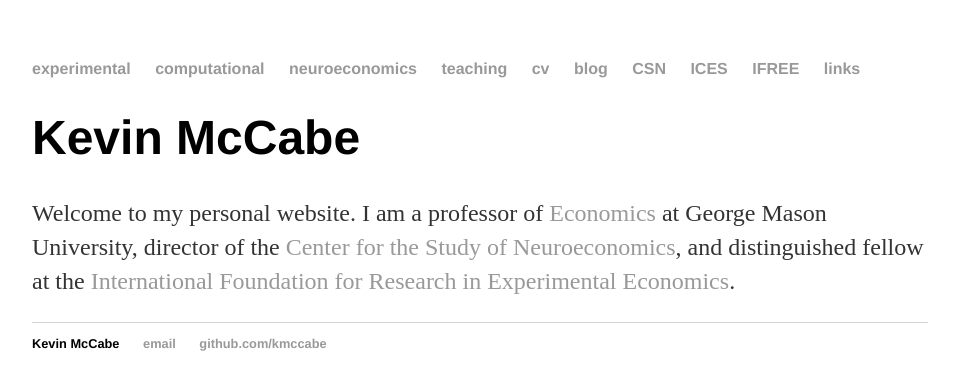
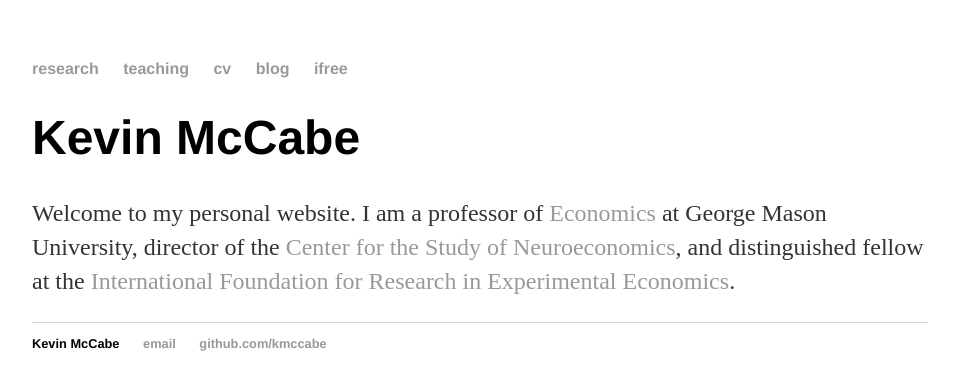
Before and after one commit to Kmccabe/KAM.github.io, a Jekyll site: the page built from index.html, in a window 1280 px wide. Shown: the top 390 px of the page, without its empty margins (160-1113 px from the left). Built offline with Jekyll 4.4.1, drawn with Linux system fonts in a browser that asks for light colours.

Commit message:
updated menu

```diff
--- a/_layouts/default.html
+++ b/_layouts/default.html
@@ -8,16 +8,11 @@
 		<body>
 			<nav>
 	    		<ul>
-					<li><a href="/exp econ">experimental</a></li>
-					<li><a href="/comp exp econ">computational</a></li>
-					<li><a href="/neuroeconomics">neuroeconomics</a></li>
+					<li><a href="/research">research</a></li>
 					<li><a href="/teaching">teaching</a></li>
 					<li><a href="/CV">cv</a></li>
 					<li><a href="/blog">blog</a></li>
-					<li><a href="/csn">CSN</a></li>
-					<li><a href="/ices">ICES</a></li>
-					<li><a href="/ifree">IFREE</a></li>
-					<li><a href="/links">links</a></li>
+					<li><a href="/ifree">ifree</a></li>
 	    		</ul>
 			</nav>
 			<div class="container">
```
